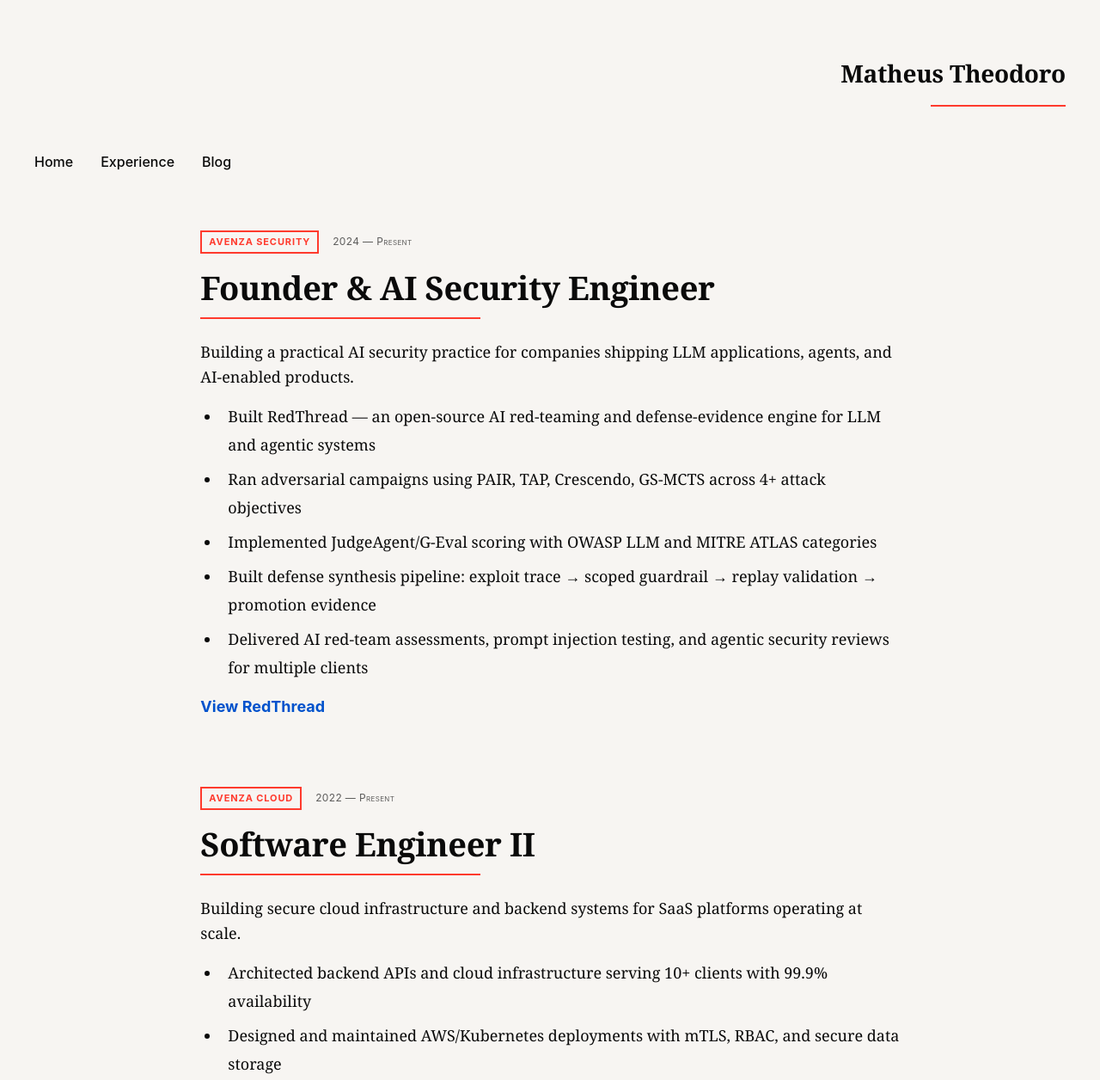
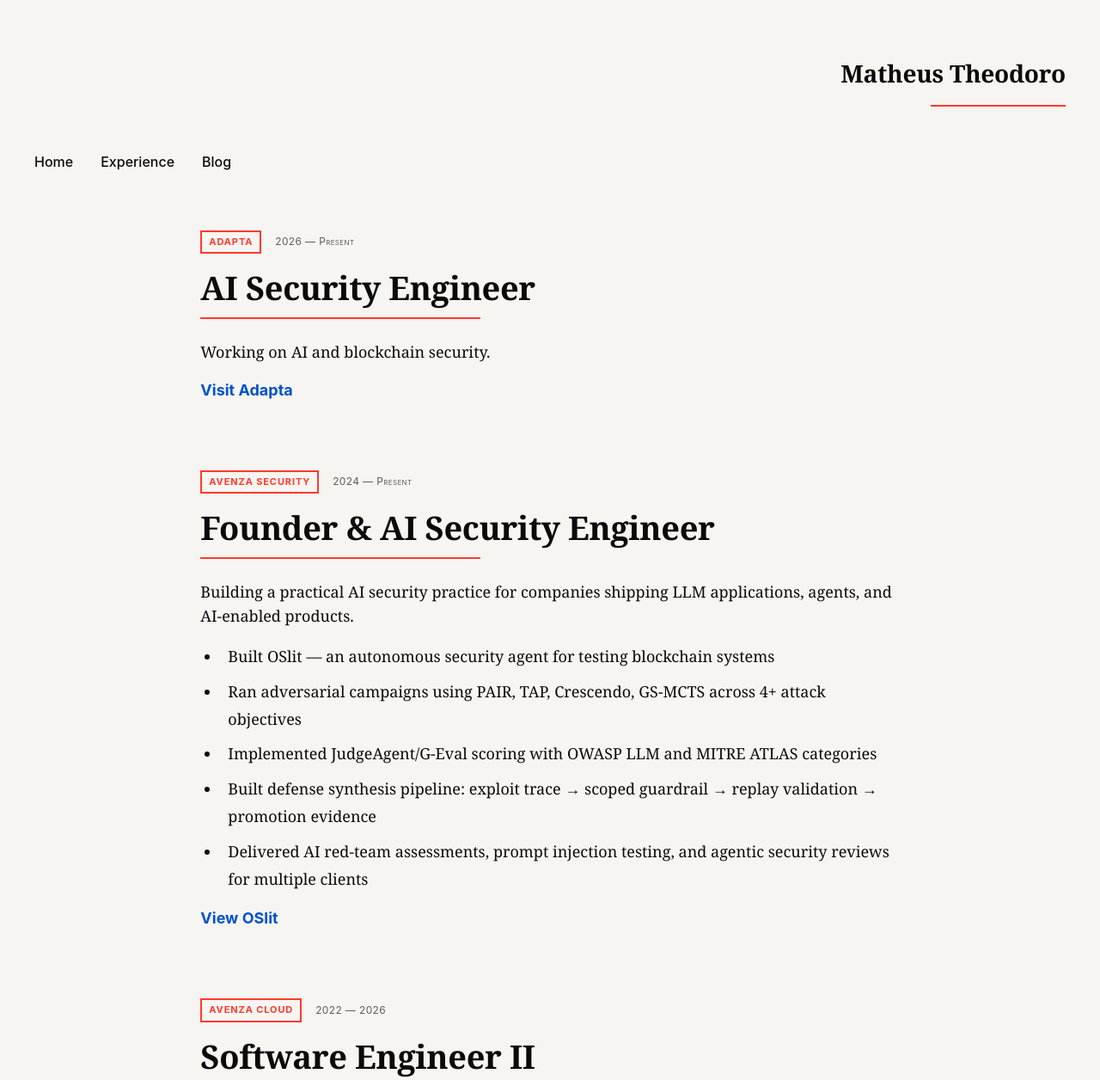
Before and after one commit to matheusht/portfolio, an Astro site: page /experience in a window 1280 px wide. Shown: the top 1256 px of the page at 86% size. Built offline with nearby package versions, Linux system fonts and the light colour scheme; Astro itself is replaced by a stand-in of ours; no server answers; a web font is replaced by a local one.

Commit message:
feat: add Adapta role and rename RedThread to OSlit

```diff
--- a/src/pages/blog/[...slug].astro
+++ b/src/pages/blog/[...slug].astro
@@ -36,9 +36,10 @@
       <div style="padding-top: var(--ma-3); margin-top: var(--ma-2); border-top: 1px solid var(--color-light-gray); margin-bottom: var(--ma-5);">
         <h3 style="margin-bottom: var(--ma-0); font-size: 1.75rem; font-weight: 600; color: var(--color-warm-gray);">About Me</h3>
         <p style="color: color-mix(in oklab, var(--color-warm-gray) 65%, transparent); margin-bottom: var(--ma-0); line-height: 1.6; font-size: var(--font-size-body);">
-          I'm Matheus, an AI security engineer at Avenza Cloud, building
-          <a href="https://github.com/matheusht/redthread" style="color: var(--color-vermilion); text-decoration: underline; transition: opacity 0.2s;" target="_blank" rel="noopener noreferrer">RedThread</a>
-          on the side—an open-source AI red-teaming and defense-evidence engine for LLM and agentic systems.
+          I'm Matheus, an AI security engineer at
+          <a href="https://adapta.org" style="color: var(--color-vermilion); text-decoration: underline; transition: opacity 0.2s;" target="_blank" rel="noopener noreferrer">Adapta</a>, building
+          <a href="https://github.com/matheusht/redthread" style="color: var(--color-vermilion); text-decoration: underline; transition: opacity 0.2s;" target="_blank" rel="noopener noreferrer">OSlit</a>
+          on the side—an autonomous security agent for testing blockchain systems.
         </p>
         <div style="display: flex; gap: var(--ma-1); margin-top: var(--ma-1);">
           <a href="mailto:dev.matheustheodoro@gmail.com" style="color: var(--color-ultramarine); font-weight: 500; text-decoration: none; transition: opacity 0.2s;">Email</a>
--- a/src/pages/experience/index.astro
+++ b/src/pages/experience/index.astro
@@ -8,24 +8,33 @@
 
 const roles = [
   {
+    company: "Adapta",
+    role: "AI Security Engineer",
+    date: "2026 — Present",
+    description: "Working on AI and blockchain security.",
+    achievements: [],
+    link: "https://adapta.org",
+    linkLabel: "Visit Adapta",
+  },
+  {
     company: "Avenza Security",
     role: "Founder & AI Security Engineer",
     date: "2024 — Present",
     description: "Building a practical AI security practice for companies shipping LLM applications, agents, and AI-enabled products.",
     achievements: [
-      "Built RedThread — an open-source AI red-teaming and defense-evidence engine for LLM and agentic systems",
+      "Built OSlit — an autonomous security agent for testing blockchain systems",
       "Ran adversarial campaigns using PAIR, TAP, Crescendo, GS-MCTS across 4+ attack objectives",
       "Implemented JudgeAgent/G-Eval scoring with OWASP LLM and MITRE ATLAS categories",
       "Built defense synthesis pipeline: exploit trace → scoped guardrail → replay validation → promotion evidence",
       "Delivered AI red-team assessments, prompt injection testing, and agentic security reviews for multiple clients",
     ],
     link: "https://github.com/matheusht/redthread",
-    linkLabel: "View RedThread",
+    linkLabel: "View OSlit",
   },
   {
     company: "Avenza Cloud",
     role: "Software Engineer II",
-    date: "2022 — Present",
+    date: "2022 — 2026",
     description: "Building secure cloud infrastructure and backend systems for SaaS platforms operating at scale.",
     achievements: [
       "Architected backend APIs and cloud infrastructure serving 10+ clients with 99.9% availability",
@@ -52,7 +61,7 @@
 
 <BaseLayout
   title="Experience — Matheus Theodoro"
-  description="AI Security Engineer, founder of Avenza Security, builder of RedThread. Experience across AI security, cloud engineering, and DevSecOps."
+  description="AI Security Engineer at Adapta, founder of Avenza Security, builder of OSlit. Experience across AI security, cloud engineering, and DevSecOps."
 >
   <div class="master-grid">
     <main class="col-span-12 md:col-span-8 md:col-start-3" style="animation: settleIn 0.4s cubic-bezier(0.16, 1, 0.3, 1) 0.1s forwards; opacity: 0;">
@@ -91,9 +100,9 @@
             <span style="border: 2px solid var(--color-vermilion); color: var(--color-vermilion); font-family: var(--font-sans-en); text-transform: uppercase; letter-spacing: 0.08em; padding: 4px 8px; font-size: 11px; font-weight: 700;">Open Source</span>
             <span style="color: color-mix(in oklab, var(--color-warm-gray) 65%, transparent);">2025 — Present</span>
           </div>
-          <h3 style="margin: 0 0 12px; font-size: 24px; font-weight: 600; color: var(--color-warm-gray);">RedThread</h3>
+          <h3 style="margin: 0 0 12px; font-size: 24px; font-weight: 600; color: var(--color-warm-gray);">OSlit</h3>
           <p style="color: var(--color-warm-gray); margin: 0 0 12px; font-size: 18px; line-height: 1.6;">
-            CLI-first autonomous AI red-teaming and defense-evidence engine. Runs adversarial campaigns with PAIR, TAP, Crescendo, GS-MCTS. Scores traces with JudgeAgent rubrics. Synthesizes guardrails and validates through replay.
+            An autonomous security agent for testing blockchain systems.
           </p>
           <a class="blog-link" href="https://github.com/matheusht/redthread" target="_blank" rel="noopener noreferrer">View on GitHub — {githubStars} ★</a>
         </div>
--- a/src/pages/index.astro
+++ b/src/pages/index.astro
@@ -13,9 +13,10 @@
       <section style="margin-bottom: var(--ma-5);">
         <h1 class="page-title">Testing AI agents where they break.</h1>
         <p style="color: var(--color-warm-gray); max-width: 90%; font-size: 20px; line-height: 1.7;">
-          I'm Matheus, a AI security engineer working at Avenza Cloud, building
-          <a href="https://github.com/matheusht/redthread" target="_blank" rel="noopener noreferrer" class="inline-link">RedThread</a>
-          on the side—an autonomous red-teaming engine for testing LLM systems.
+          I'm Matheus, a AI security engineer working at
+          <a href="https://adapta.org" target="_blank" rel="noopener noreferrer" class="inline-link">Adapta</a>, building
+          <a href="https://github.com/matheusht/redthread" target="_blank" rel="noopener noreferrer" class="inline-link">OSlit</a>
+          on the side—an autonomous security agent for testing blockchain systems.
         </p>
       </section>
 
```
